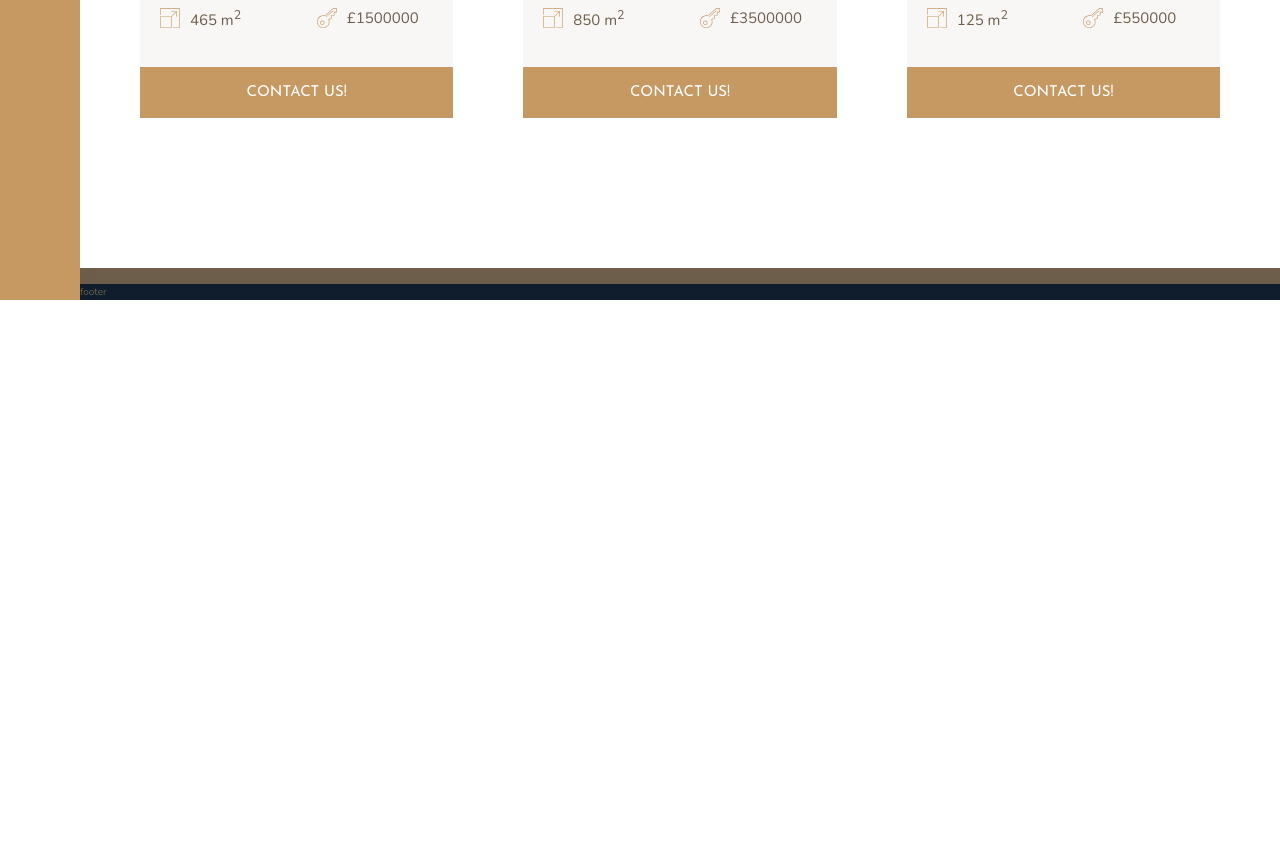
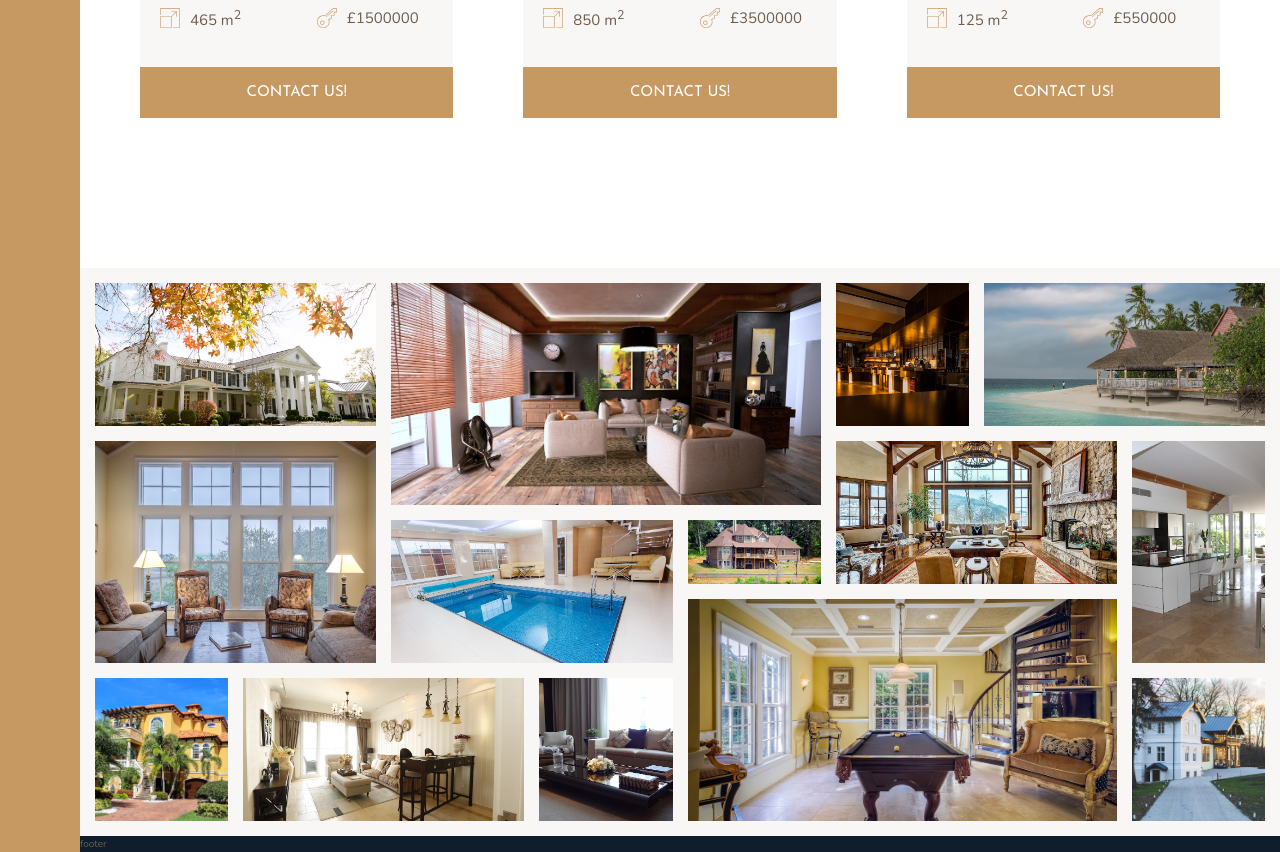
Before and after one commit to arozanski/properties, a website: page index.html in a window 1280 px wide. Shown: the part 2862-3714 px from the top of the page. Before the commit the page ends 3162 px from the top, so only its background shows below. Drawn offline with nearby package versions, Linux system fonts and the light colour scheme; files that its build step writes are made by us from their sources.

Commit message:
add photo gallery

```diff
--- a/index.html
+++ b/index.html
@@ -280,9 +280,52 @@
           <button class="btn home__btn">Contact us!</button>
         </div>
       </section>
+
       <section class="gallery">
-        gallery
+        <figure class="gallery__item gallery__item--1">
+          <img src="img/gal-1.jpeg" alt="Image 1" class="gallery__img"/>
+        </figure>
+        <figure class="gallery__item gallery__item--2">
+          <img src="img/gal-2.jpeg" alt="Image 2" class="gallery__img"/>
+        </figure>
+        <figure class="gallery__item gallery__item--3">
+          <img src="img/gal-3.jpeg" alt="Image 3" class="gallery__img"/>
+        </figure>
+        <figure class="gallery__item gallery__item--4">
+          <img src="img/gal-4.jpeg" alt="Image 4" class="gallery__img"/>
+        </figure>
+        <figure class="gallery__item gallery__item--5">
+          <img src="img/gal-5.jpeg" alt="Image 5" class="gallery__img"/>
+        </figure>
+        <figure class="gallery__item gallery__item--6">
+          <img src="img/gal-6.jpeg" alt="Image 6" class="gallery__img"/>
+        </figure>
+        <figure class="gallery__item gallery__item--7">
+          <img src="img/gal-7.jpeg" alt="Image 7" class="gallery__img"/>
+        </figure>
+        <figure class="gallery__item gallery__item--8">
+          <img src="img/gal-8.jpeg" alt="Image 8" class="gallery__img"/>
+        </figure>
+        <figure class="gallery__item gallery__item--9">
+          <img src="img/gal-9.jpeg" alt="Image 9" class="gallery__img"/>
+        </figure>
+        <figure class="gallery__item gallery__item--10">
+          <img src="img/gal-10.jpeg" alt="Image 10" class="gallery__img"/>
+        </figure>
+        <figure class="gallery__item gallery__item--11">
+          <img src="img/gal-11.jpeg" alt="Image 11" class="gallery__img"/>
+        </figure>
+        <figure class="gallery__item gallery__item--12">
+          <img src="img/gal-12.jpeg" alt="Image 12" class="gallery__img"/>
+        </figure>
+        <figure class="gallery__item gallery__item--13">
+          <img src="img/gal-13.jpeg" alt="Image 13" class="gallery__img"/>
+        </figure>
+        <figure class="gallery__item gallery__item--14">
+          <img src="img/gal-14.jpeg" alt="Image 14" class="gallery__img"/>
+        </figure>
       </section>
+
       <footer class="footer">
         footer
       </footer>
--- a/sass/_gallery.scss
+++ b/sass/_gallery.scss
@@ -1,4 +1,88 @@
 .gallery {
-  background-color: $color-grey-dark-2;
+  background-color: $color-grey-light-1;
   grid-column: full-start / full-end;
+  display: grid;
+  grid-template-columns: repeat(8, 1fr);
+  grid-template-rows: repeat(7, 5vw);
+  grid-gap: 1.5rem;
+  padding: 1.5rem;
+
+  &__item {
+    &--1 {
+      grid-row: 1 / span 2;
+      grid-column: 1 / span 2;
+    }
+
+    &--2 {
+      grid-row: 1 / span 3;
+      grid-column: 3 / span 3;
+    }
+
+    &--3 {
+      grid-row: 1 / span 2;
+      grid-column: 6 / span 1;
+    }
+
+    &--4 {
+      grid-row: 1 / span 2;
+      grid-column: 7 / span 2;
+    }
+
+    &--5 {
+      grid-row: 3 / span 3;
+      grid-column: 1 / span 2;
+    }
+
+    &--6 {
+      grid-row: 4 / span 2;
+      grid-column: 3 / span 2;
+    }
+
+    &--7 {
+      grid-row: 4 / span 1;
+      grid-column: 5 / span 1;
+    }
+
+    &--8 {
+      grid-row: 3 / span 2;
+      grid-column: 6 / span 2;
+    }
+
+    &--9 {
+      grid-row: 3 / span 3;
+      grid-column: 8 / span 1;
+    }
+
+    &--10 {
+      grid-row: 6 / span 2;
+      grid-column: 1 / span 1;
+    }
+
+    &--11 {
+      grid-row: 6 / span 2;
+      grid-column: 2 / span 2;
+    }
+
+    &--12 {
+      grid-row: 6 / span 2;
+      grid-column: 4 / span 1;
+    }
+
+    &--13 {
+      grid-row: 5 / span 3;
+      grid-column: 5 / span 3;
+    }
+
+    &--14 {
+      grid-row: 6 / span 2;
+      grid-column: 8 / span 1;
+    }
+  }
+
+  &__img {
+    width: 100%;
+    height: 100%;
+    display: block;
+    object-fit: cover;
+  }
 }
```
